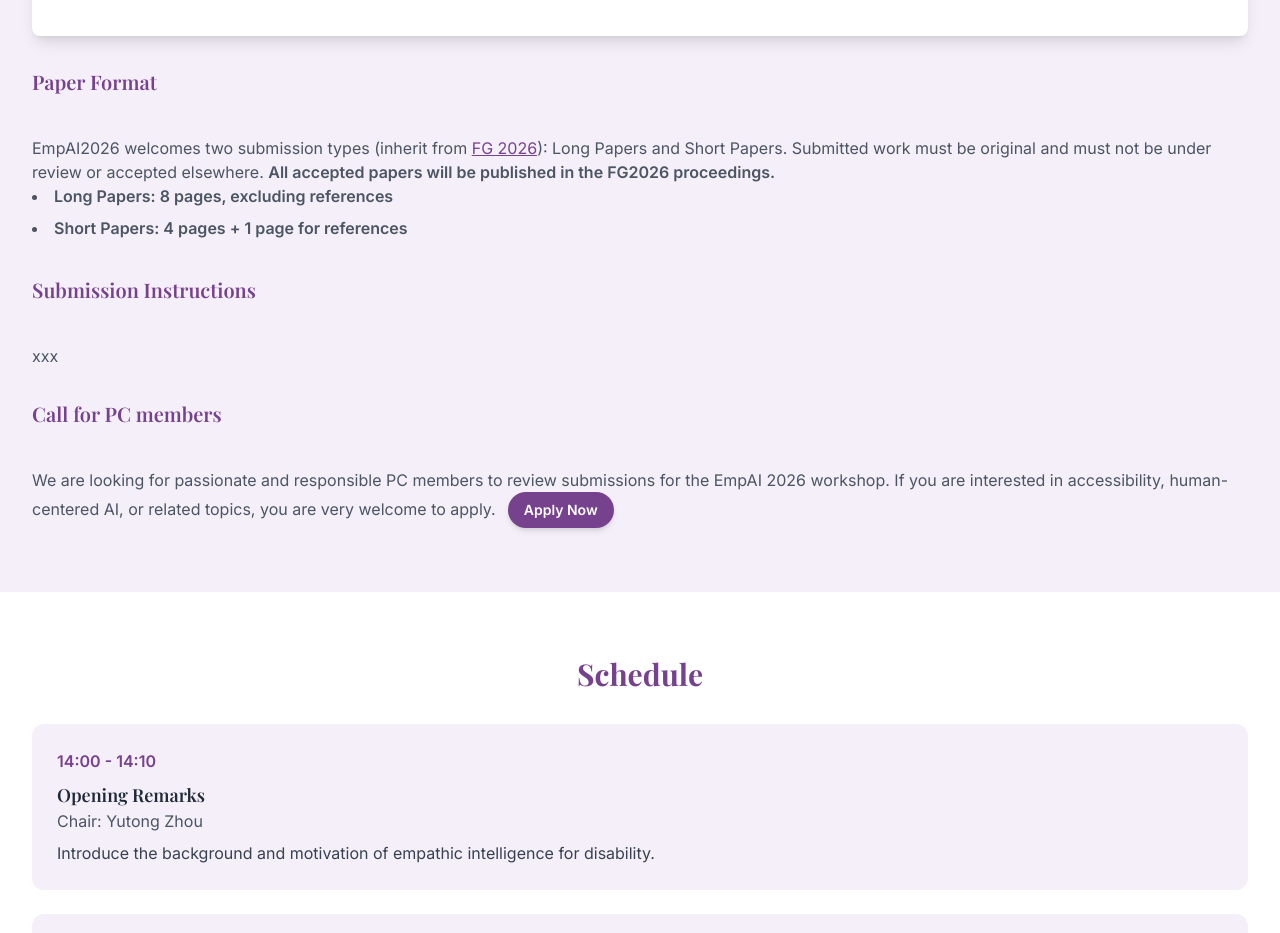
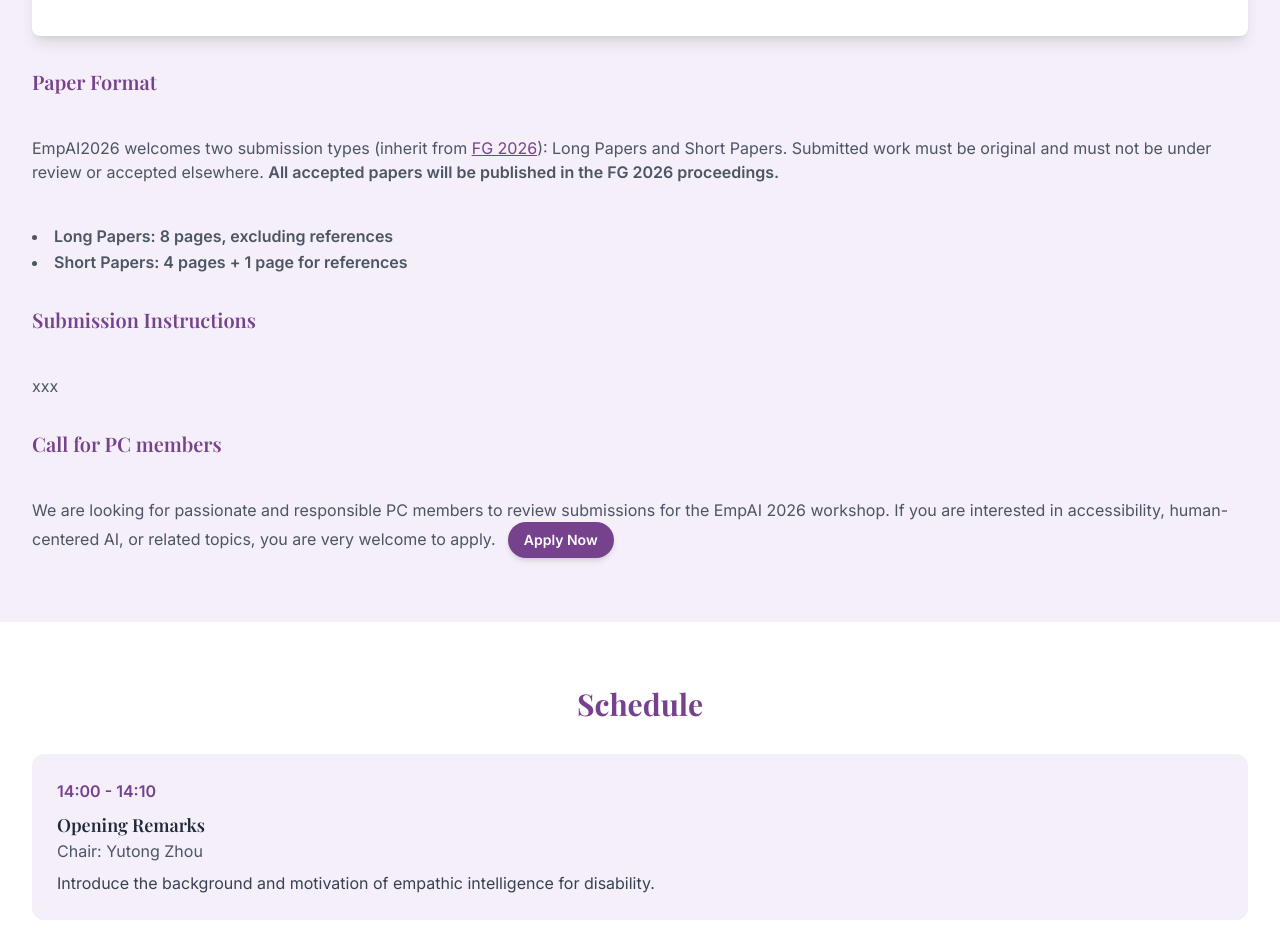
Before and after one commit to ElizaZhou96/EmpAI26, a React (Vite) app: page / in a window 1280 px wide. Shown: the part 2200-3133 px from the top of the page. Built offline with nearby package versions, Linux system fonts and the light colour scheme.

Commit message:
Update App.tsx

```diff
--- a/src/App.tsx
+++ b/src/App.tsx
@@ -184,13 +184,15 @@ function App() {
 			  </ul>
 			</div>
 			  <h3 className="text-xl font-semibold text-[#77428D] mb-2">Paper Format</h3>
-              <p className="text-gray-600">
-                EmpAI2026 welcomes two submission types (inherit from <a href="https://fg2026.ieee-biometrics.org/cfp/" target="_blank" rel="noopener noreferrer" className="text-[#77428D] underline hover:text-gray-600"> FG 2026</a>): Long Papers and Short Papers. Submitted work must be original and must not be under review or accepted elsewhere. <strong>All accepted papers will be published in the FG2026 proceedings. </strong>
-				<ul className="text-gray-600 mb-1 list-disc list-inside space-y-2">
+              <p className="text-gray-600 mb-2">
+                EmpAI2026 welcomes two submission types (inherit from <a href="https://fg2026.ieee-biometrics.org/cfp/" target="_blank" rel="noopener noreferrer" className="text-[#77428D] underline hover:text-gray-600"> FG 2026</a>): Long Papers and Short Papers.
+				Submitted work must be original and must not be under review or accepted elsewhere. <strong>All accepted papers will be published in the FG 2026 proceedings. </strong>
+			  </p>
+				<ul className="text-gray-600 list-disc list-inside space-y-0.5">
                 <li className="font-bold">Long Papers: 8 pages, excluding references</li>
                 <li className="font-bold">Short Papers: 4 pages + 1 page for references</li>
-            </ul>
-			  </p>
+                </ul>
+
 			  <h3 className="text-xl font-semibold text-[#77428D] mb-2">Submission Instructions</h3>
               <p className="text-gray-600">
                 xxx
```
